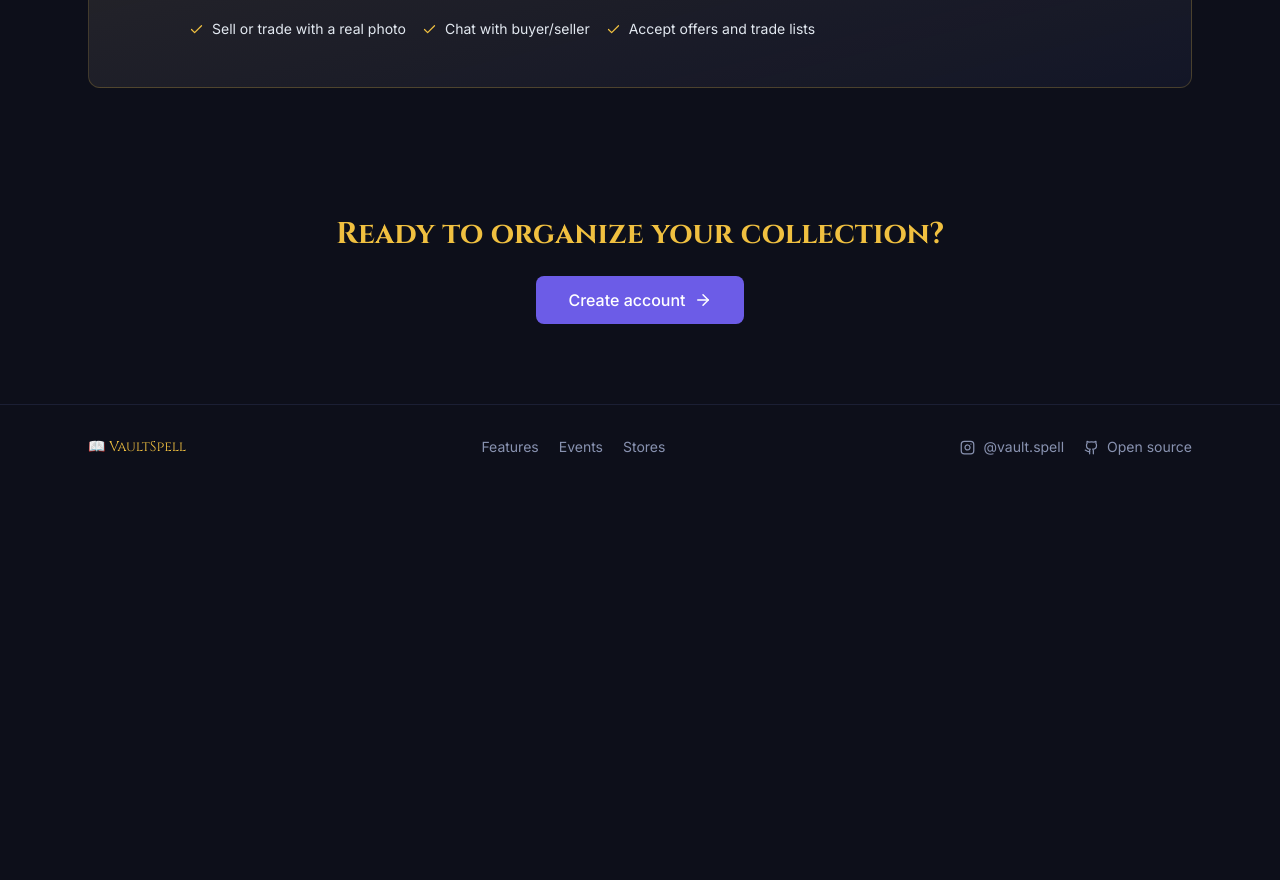
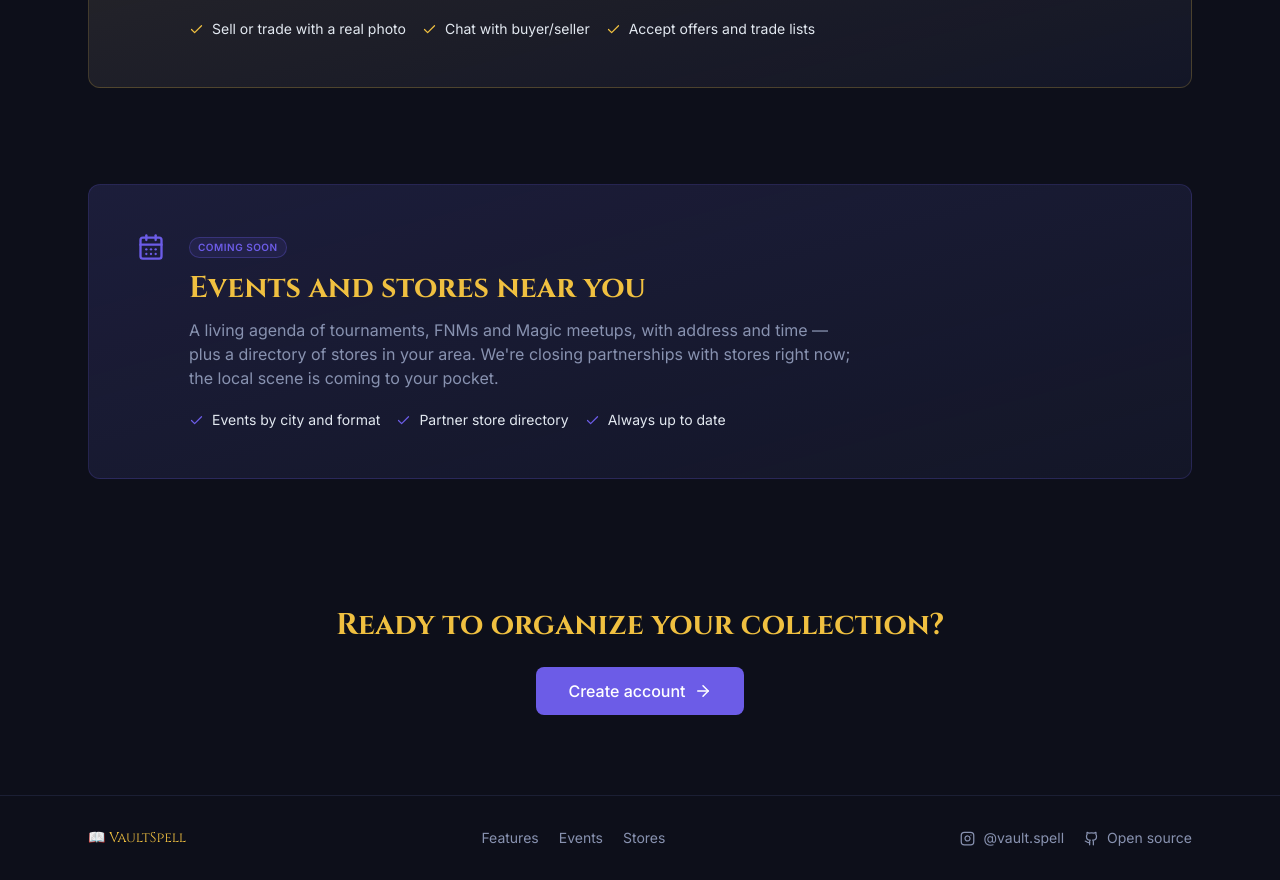
Before and after one commit to Janoti/magicvault, a React (Vite) app in the folder frontend/: page / in a window 1280 px wide. Shown: the part 1980-2860 px from the top of the page. Before the commit the page ends 2469 px from the top, so only its background shows below. Built offline with nearby package versions, Linux system fonts and the light colour scheme; no server answers.

Commit message:
Landing & Features: tease Events & Stores as a 'coming soon' feature

```diff
--- a/frontend/src/locales/en.json
+++ b/frontend/src/locales/en.json
@@ -138,7 +138,13 @@
     "tradeDesc": "List physical cards with a real photo, set a price or the cards you accept in trade, and chat directly with interested players — closing as sold or traded.",
     "tradeB1": "Sell or trade with a real photo",
     "tradeB2": "Chat with buyer/seller",
-    "tradeB3": "Accept offers and trade lists"
+    "tradeB3": "Accept offers and trade lists",
+    "eventsBadge": "Coming soon",
+    "eventsTitle": "Events and stores near you",
+    "eventsDesc": "A living agenda of tournaments, FNMs and Magic meetups, with address and time — plus a directory of stores in your area. We're closing partnerships with stores right now; the local scene is coming to your pocket.",
+    "eventsB1": "Events by city and format",
+    "eventsB2": "Partner store directory",
+    "eventsB3": "Always up to date"
   },
   "wl": {
     "external": "External market",
@@ -164,6 +170,8 @@
   },
   "feat": {
     "badge": "Everything in one place",
+    "soonBadge": "Coming soon",
+    "soonEvents": "🗓️ Magic events and stores near you",
     "title": "The home base for your Magic collection",
     "subtitle": "The only place that truly ties together your collection, decks and a marketplace — not as an add-on, but as the heart of the app. The essentials are free; two advanced features are Premium.",
     "cta": "Create a free account",
--- a/frontend/src/locales/es.json
+++ b/frontend/src/locales/es.json
@@ -138,7 +138,13 @@
     "tradeDesc": "Publica cartas físicas con foto real, define el precio o las cartas que aceptas a cambio, y chatea directo con los interesados — cerrando como vendida o cambiada.",
     "tradeB1": "Venta o intercambio con foto real",
     "tradeB2": "Chat con comprador/vendedor",
-    "tradeB3": "Acepta propuestas y listas de cambio"
+    "tradeB3": "Acepta propuestas y listas de cambio",
+    "eventsBadge": "Próximamente",
+    "eventsTitle": "Eventos y tiendas cerca de ti",
+    "eventsDesc": "Una agenda viva de torneos, FNMs y encuentros de Magic, con dirección y horario — más un directorio de tiendas de tu zona. Estamos cerrando alianzas con tiendas ahora; pronto la escena local en tu bolsillo.",
+    "eventsB1": "Eventos por ciudad y formato",
+    "eventsB2": "Directorio de tiendas aliadas",
+    "eventsB3": "Siempre actualizado"
   },
   "wl": {
     "external": "Mercado externo",
@@ -164,6 +170,8 @@
   },
   "feat": {
     "badge": "Todo en un solo lugar",
+    "soonBadge": "Próximamente",
+    "soonEvents": "🗓️ Eventos y tiendas de Magic cerca de ti",
     "title": "El centro de tu colección de Magic",
     "subtitle": "El único lugar que une de verdad tu colección, tus mazos y un mercado — no como accesorio, sino como el corazón de la app. Lo esencial es gratis; dos funciones avanzadas son Premium.",
     "cta": "Crear cuenta gratis",
--- a/frontend/src/locales/pt.json
+++ b/frontend/src/locales/pt.json
@@ -138,7 +138,13 @@
     "tradeDesc": "Anuncie cartas físicas com foto real, defina preço ou as cartas que aceita em troca, e converse direto pelo chat com quem tem interesse — fechando como vendido ou trocado.",
     "tradeB1": "Venda ou troca com foto real",
     "tradeB2": "Chat com comprador/vendedor",
-    "tradeB3": "Aceita propostas e lista de troca"
+    "tradeB3": "Aceita propostas e lista de troca",
+    "eventsBadge": "Em breve",
+    "eventsTitle": "Eventos e lojas perto de você",
+    "eventsDesc": "Uma agenda viva de torneios, FNMs e encontros de Magic, com endereço e horário — e um diretório das lojas da sua região. Estamos fechando parcerias com lojas agora; em breve a cena local na palma da sua mão.",
+    "eventsB1": "Agenda de eventos por cidade e formato",
+    "eventsB2": "Diretório de lojas parceiras",
+    "eventsB3": "Sempre atualizado"
   },
   "wl": {
     "external": "Mercado externo",
@@ -164,6 +170,8 @@
   },
   "feat": {
     "badge": "Tudo num só lugar",
+    "soonBadge": "Em breve",
+    "soonEvents": "🗓️ Eventos e lojas de Magic perto de você",
     "title": "A central da sua coleção de Magic",
     "subtitle": "O único lugar que junta coleção, decks e mercado de verdade — não como acessório, mas como o coração do app. O essencial é grátis; dois recursos avançados são Premium.",
     "cta": "Criar conta grátis",
--- a/frontend/src/pages/FeaturesPage.tsx
+++ b/frontend/src/pages/FeaturesPage.tsx
@@ -157,6 +157,11 @@ export default function FeaturesPage() {
         </motion.div>
         <motion.h1 {...fadeUp} transition={{ delay: 0.05 }} className="font-display text-4xl sm:text-5xl font-bold text-vault-gold leading-tight">{t('feat.title')}</motion.h1>
         <motion.p {...fadeUp} transition={{ delay: 0.1 }} className="text-vault-muted text-lg mt-4 max-w-2xl mx-auto">{t('feat.subtitle')}</motion.p>
+        <motion.div {...fadeUp} transition={{ delay: 0.15 }}
+          className="mt-6 inline-flex flex-wrap items-center justify-center gap-x-2 gap-y-1 rounded-full border border-vault-accent/30 bg-vault-accent/10 px-4 py-2">
+          <span className="text-[11px] uppercase tracking-wider font-bold text-vault-accent">{t('feat.soonBadge')}</span>
+          <span className="text-sm text-vault-text">{t('feat.soonEvents')}</span>
+        </motion.div>
       </section>
 
       <section className="max-w-6xl mx-auto px-6 py-12 space-y-20">
--- a/frontend/src/pages/LandingPage.tsx
+++ b/frontend/src/pages/LandingPage.tsx
@@ -8,7 +8,7 @@ import { useSeo } from '@/components/Seo'
 import { billingApi, cardsApi } from '@/lib/api'
 import {
   Library, Swords, BookOpen, Share2, TrendingUp, Upload,
-  ArrowRight, Check, Github, ArrowLeftRight, Crown, Layers, SearchCode, Users, Instagram,
+  ArrowRight, Check, Github, ArrowLeftRight, Crown, Layers, SearchCode, Users, Instagram, CalendarDays,
 } from 'lucide-react'
 
 const INSTAGRAM_URL = 'https://www.instagram.com/vault.spell/'
@@ -186,6 +186,27 @@ export default function LandingPage() {
         </motion.div>
       </section>
 
+      {/* Events & stores (coming soon) */}
+      <section className="max-w-6xl mx-auto px-6 py-12">
+        <motion.div {...fadeUp} className="surface p-8 sm:p-12 bg-gradient-to-br from-vault-accent/10 to-transparent border-vault-accent/20">
+          <div className="flex flex-col sm:flex-row items-start gap-6">
+            <CalendarDays size={28} className="text-vault-accent shrink-0" />
+            <div>
+              <span className="inline-block text-[10px] uppercase tracking-wider font-bold text-vault-accent bg-vault-accent/10 border border-vault-accent/30 rounded-full px-2 py-0.5 mb-3">
+                {t('landing.eventsBadge')}
+              </span>
+              <h2 className="font-display text-2xl sm:text-3xl font-bold text-vault-gold">{t('landing.eventsTitle')}</h2>
+              <p className="text-vault-muted mt-3 max-w-2xl">{t('landing.eventsDesc')}</p>
+              <div className="flex flex-wrap gap-4 mt-5 text-sm text-vault-text">
+                <span className="flex items-center gap-2"><Check size={15} className="text-vault-accent" /> {t('landing.eventsB1')}</span>
+                <span className="flex items-center gap-2"><Check size={15} className="text-vault-accent" /> {t('landing.eventsB2')}</span>
+                <span className="flex items-center gap-2"><Check size={15} className="text-vault-accent" /> {t('landing.eventsB3')}</span>
+              </div>
+            </div>
+          </div>
+        </motion.div>
+      </section>
+
       {/* CTA */}
       <section className="max-w-6xl mx-auto px-6 py-20 text-center">
         <motion.h2 {...fadeUp} className="font-display text-3xl font-bold text-vault-gold">
```
